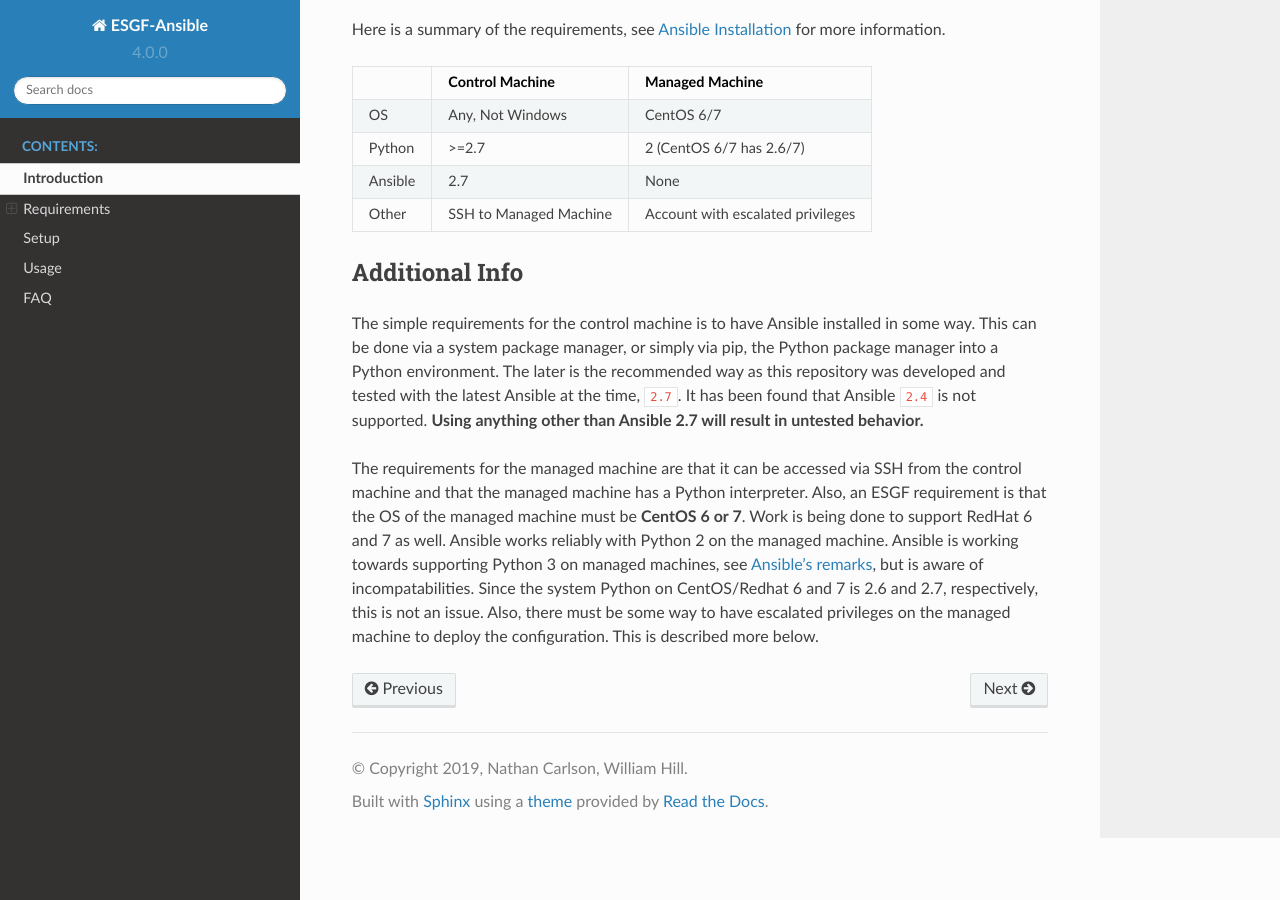
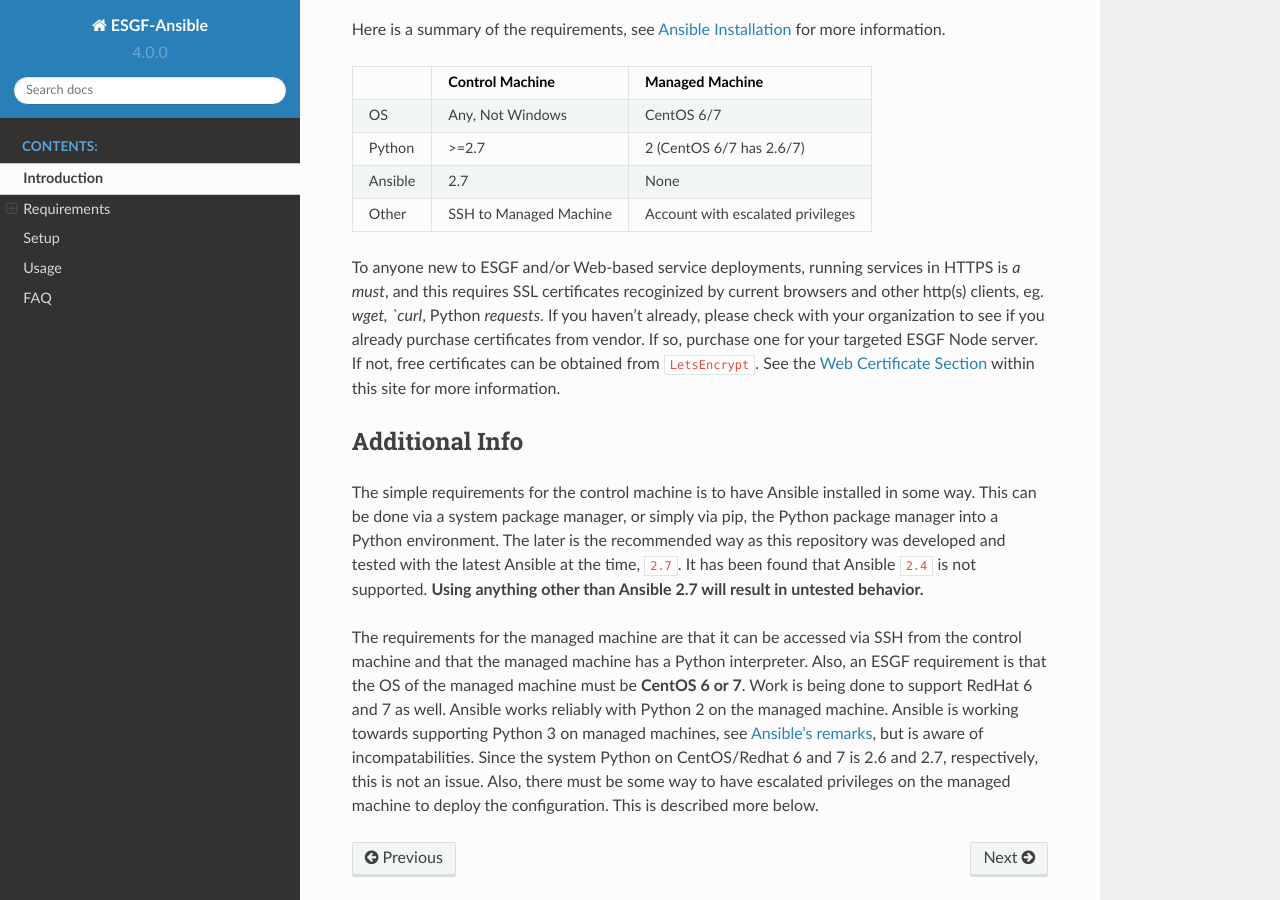
Before and after one commit to ESGF/esgf-ansible, a Sphinx documentation site: the page built from docs/source/intro/intro.rst, in a window 1280 px wide and 900 px high, scrolled down 395 px. Built offline with Sphinx 7.4.7 and the Read the Docs theme 2.0.0, drawn with Linux system fonts in a browser that asks for light colours.

Commit message:
add requirement of web SSL cert

```diff
--- a/docs/source/intro/intro.rst
+++ b/docs/source/intro/intro.rst
@@ -24,6 +24,8 @@
 | Other   | SSH to Managed Machine  | Account with escalated privileges |
 +---------+-------------------------+-----------------------------------+
 
+To anyone new to ESGF and/or Web-based service deployments, running services in HTTPS is *a must*, and this requires SSL certificates recoginized by current browsers and other http(s) clients, eg. `wget, `curl`, Python `requests`.  If you haven't already, please check with your organization to see if you already purchase certificates from vendor.  If so, purchase one for your targeted ESGF Node server.  If not, free certificates can be obtained from ``LetsEncrypt``.  See the `Web Certificate Section <../usage/usage.html#web-certificate-installation>`_ within this site for more information.
+
 Additional Info
 ---------------
 
```
